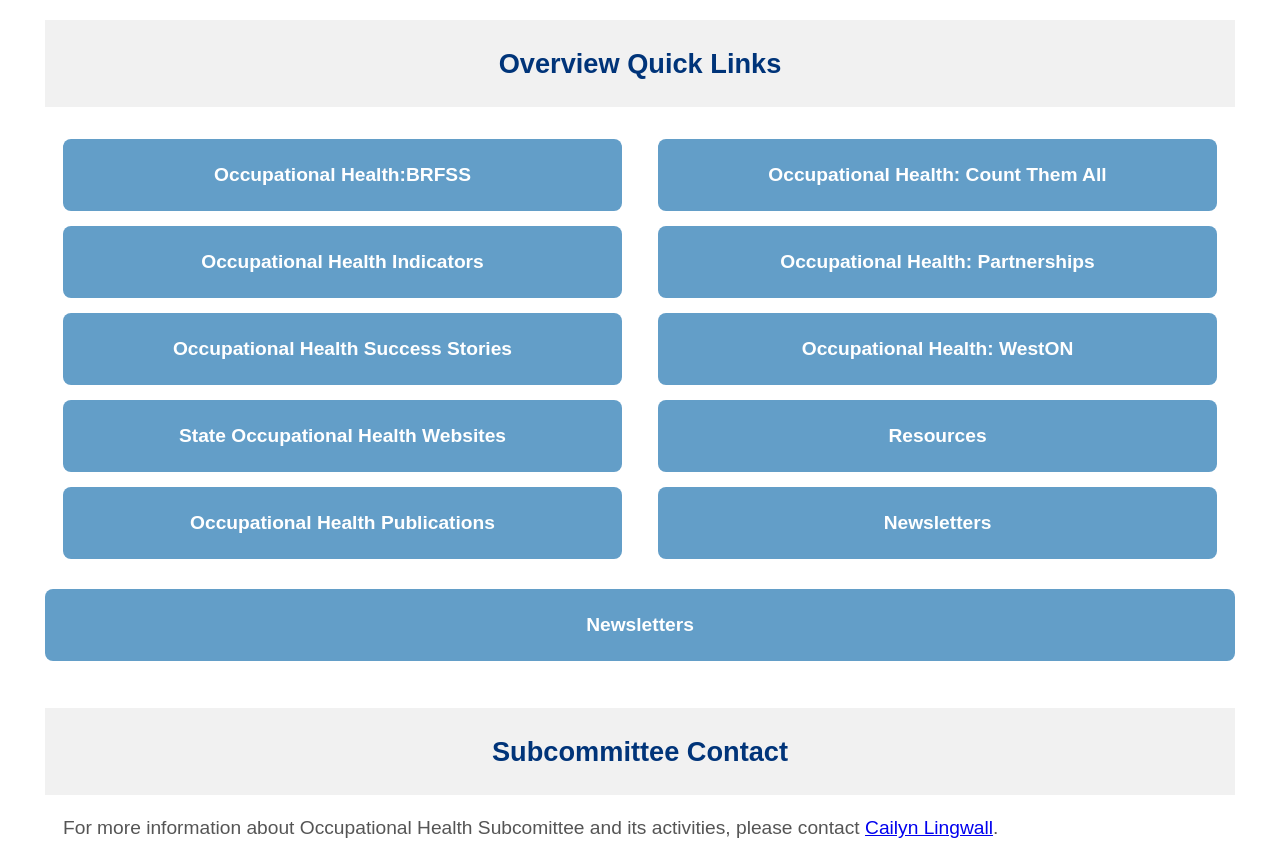
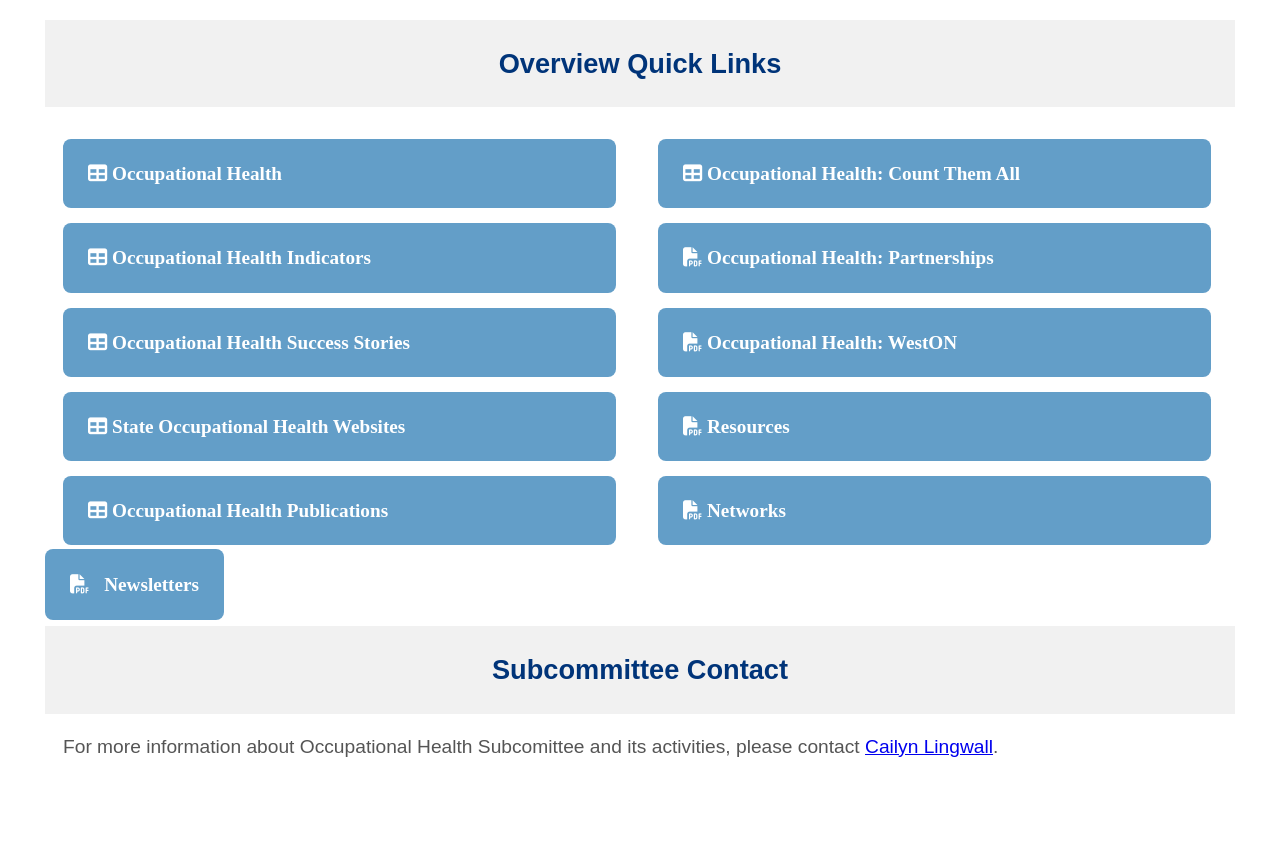
Before and after one commit to natehacker/btn-fix, a plain HTML site: page btn.html in a window 1280 px wide. Shown: the part 1380-2240 px from the top of the page. After the commit the page ends 2158 px from the top, so only its background shows below. Drawn offline with Linux system fonts and the light colour scheme.

Commit message:
btn gone

```diff
--- a/btn.html
+++ b/btn.html
@@ -179,7 +179,20 @@ h4 {
   font-size: 1.2em;
   font-weight: bold;
   cursor: pointer;
-  width: 100%;
+  width: 1000%;
+}
+
+.a-linked-v2{
+  border-radius: 8px;
+  padding: 25px;
+  background-color: #639ec8;
+  border: none;
+  color: #fff;
+  margin-bottom: 15px;
+  font-size: 1.2em;
+  font-weight: bold;
+  cursor: pointer;
+  width: 90%;
 }
 
 .btn-linked-v3 {
@@ -444,71 +457,68 @@ h4 {
 
                 <div class="full-report">
 
-                        <!-- <a href="http://cste.site-ym.com/members/group.aspx?id=150859%20" target="_blank"> Occupational Health</a> -->
-                        <button class="btn-linked-v2" onclick="myFunctiona()">Occupational Health:BRFSS</button>
+                        <a class="a-linked-v2"href="https://www.cste.org/members/group.aspx?id=150859%20" target="_blank">
+
+                          <i class="fas fa-table"></i> Occupational Health
+                        </a>
+
+            <!-- <i class="fas fa-table"></i> Occupational Health: BRFSS -->
+
+            <a class="a-linked-v2"href="https://www.cste.org/page/ohi-home" target="_blank">
+              <i class="fas fa-table"></i> Occupational Health Indicators
+            </a>
 
 
 
-            <!-- <i class="fas fa-table"></i> Occupational Health: BRFSS -->
+                    <a class="a-linked-v2" href="https://www.cste.org/page/oh-successstories" target="_blank">
+
+            <i class="fas fa-table"></i> Occupational Health Success Stories
+
+          </a>
 
 
-            <button class="btn-linked-v2" onclick="myFunction0()">Occupational Health Indicators</button>
+
+                    <a  class="a-linked-v2"  href="https://www.cste.org/group/OHWebsites" target="_blank">
+
+            <i class="fas fa-table"></i> State Occupational Health Websites
+
+          </a>
 
 
-                    <!-- <a href="https://www.cste.org/page/oh-successstories" target="_blank">
-            <button class="btn-linked-v2">
-            <i class="fas fa-table"></i> Occupational Health Success Stories
-            </button>
 
-          </a> -->
+                    <a class="a-linked-v2"href="https://www.cste.org/?OHPublications" target="_blank">
 
-          <button class="btn-linked-v2" onclick="myFunction1()">Occupational Health Success Stories</button>
+            <i class="fas fa-table"></i> Occupational Health Publications
+          </a>
 
-                    <!-- <a href="https://www.cste.org/group/OHWebsites" target="_blank">
-            <button class="btn-linked-v2">
-            <i class="fas fa-table"></i> State Occupational Health Websites
-            </button>
-          </a> -->
-          <button class="btn-linked-v2" onclick="myFunction2()">State Occupational Health Websites</button>
-
-
-                    <!-- <a href="https://www.cste.org/?OHPublications" target="_blank">
-            <button class="btn-linked-v2">
-            <i class="fas fa-table"></i> Occupational Health Publications
-            </button>
-          </a> -->
-
-          <button class="btn-linked-v2" onclick="myFunction3()">Occupational Health Publications</button>
 
                 </div>
                 <!---End of Full-Report-->
 
                 <div class="individual-highlights">
-<!--
-                    <a href="/group/OHCountthemall" target="_blank"><button class="btn-linked-v2"><i class="fas fa-table"></i> Occupational Health: Count Them All</button></a> -->
-                    <button class="btn-linked-v2" onclick="myFunctionb()"> Occupational Health: Count Them All</button>
 
-                    <!-- <a href="https://www.cste.org/members/group.aspx?code=Partnerships" target="_blank"><button class="btn-linked-v2"><i class="fas fa-file-pdf"></i> Occupational Health: Partnerships</button></a> -->
-                    <button class="btn-linked-v2" onclick="myFunctionc()">  Occupational Health: Partnerships</button>
-
-                    <!-- <a href="/group/WestON" target="_blank"><button class="btn-linked-v2"><i class="fas fa-file-pdf"></i> Occupational Health: WestON</button></a> -->
-                    <button class="btn-linked-v2" onclick="myFunctiond()">Occupational Health: WestON</button>
+                    <a class="a-linked-v2" href="/group/OHCountthemall" target="_blank"> <i class="fas fa-table"></i> Occupational Health: Count Them All</a>
 
 
-                    <!-- <a href="/group/OHResources" target="_blank"><button class="btn-linked-v2"><i class="fas fa-file-pdf"></i> Resources</button></a> -->
-                    <button class="btn-linked-v2" onclick="myFunctiond()">Resources</button>
+                     <a class="a-linked-v2" href="https://www.cste.org/members/group.aspx?code=Partnerships" target="_blank"><i class="fas fa-file-pdf"></i> Occupational Health: Partnerships</button></a>
 
-                    <!-- <a href="https://www.cste.org/page/OHNewsletters" target="_blank"><button class="btn-linked-v2"><i class="fas fa-file-pdf"></i> Newsletters</button></a> -->
-                    <button class="btn-linked-v2" onclick="myFunctione()">Newsletters</button>
+                     <a class="a-linked-v2" href="https://www.cste.org/members/group.aspx?code=WestON" target="_blank"><i class="fas fa-file-pdf"></i>  Occupational Health: WestON</button></a>
+
+
+                    <a class="a-linked-v2" href="https://www.cste.org/group/OHResources" target="_blank"><i class="fas fa-file-pdf"></i> Resources</a>
+
+
+                    <a class="a-linked-v2" href="https://www.cste.org/page/OHNewsletters" target="_blank"><i class="fas fa-file-pdf"></i> Networks</a>
                 </div>
                 <!---End of Full-Report-->
 
             </div>
             <!----End of Two-Col-Container-->
 
-            <!-- <a href="https://www.cste.org/resource/resmgr/occupationalhealth/OHI_GuidanceManual_2018_FINA.pdf" target="_blank"><button class="btn-linked-v2"><i class="fas fa-file-pdf"></i> OHI: A Guide for Tracking Occupational Health Conditions and Their Determinants</button></a> -->
 
-            <button class="btn-linked-v2" onclick="myFunctionf()">Newsletters</button>
+
+            <a class="btn-linked-v2" href="https://www.cste.org/page/OHNewsletters" target="_blank"><i class="fas fa-file-pdf"></i>Newsletters</a>
+
 
         </div>
         <!---End of Fastlane-Section--->
@@ -537,44 +547,5 @@ h4 {
 
 </div>
 
-<script>
 
-function myFunctiona() {
-  location.replace("http://cste.site-ym.com/members/group.aspx?id=150859%20")
-}
-
-
-  function myFunction0() {
-  location.replace("https://www.cste.org/page/ohi-home")
-}
-
-function myFunction1() {
-  location.replace("https://www.cste.org/page/oh-successstories")
-}
-function myFunction2() {
-  location.replace("https://www.cste.org/group/OHWebsites")
-}
-function myFunction3() {
-  location.replace("https://www.cste.org/?OHPublications")
-}
-//other side
-function myFunctionb() {
-  location.replace("https://www.cste.org/members/group.aspx?code=OHCountthemall")
-}
-
-function myFunctionb() {
-  location.replace("https://www.cste.org/members/group.aspx?code=Partnerships")
-}
-function myFunctiond() {
-  location.replace("https://www.cste.org/members/group.aspx?code=WestON")
-}
-
-function myFunctione() {
-  location.replace("https://www.cste.org/page/OHNewsletters")
-}
-
-function myFunctionf() {
-  location.replace("https://www.cste.org/resource/resmgr/occupationalhealth/OHI_GuidanceManual_2018_FINA.pdf")
-}
-  </script>
 <!---End of Main-Container-->
```
